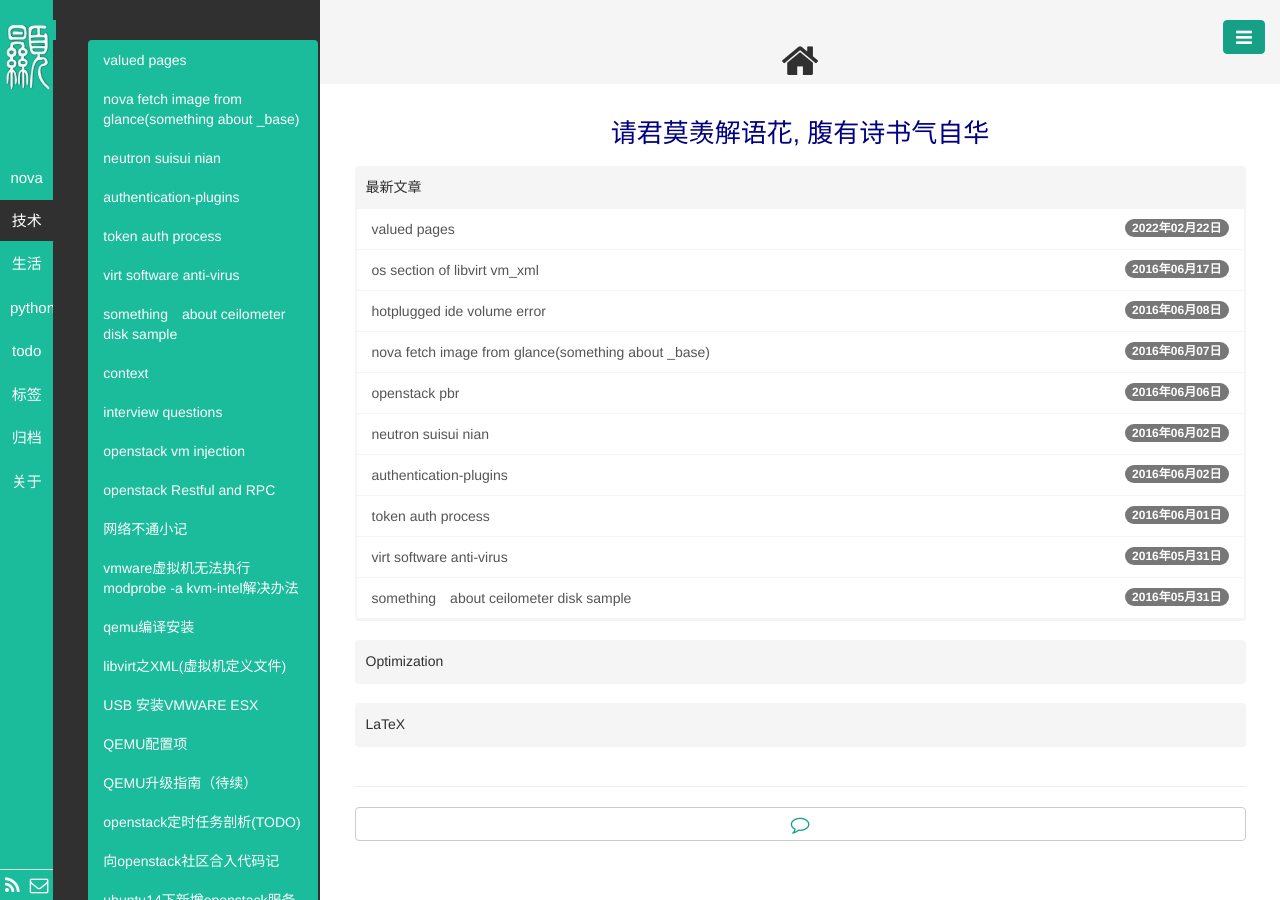
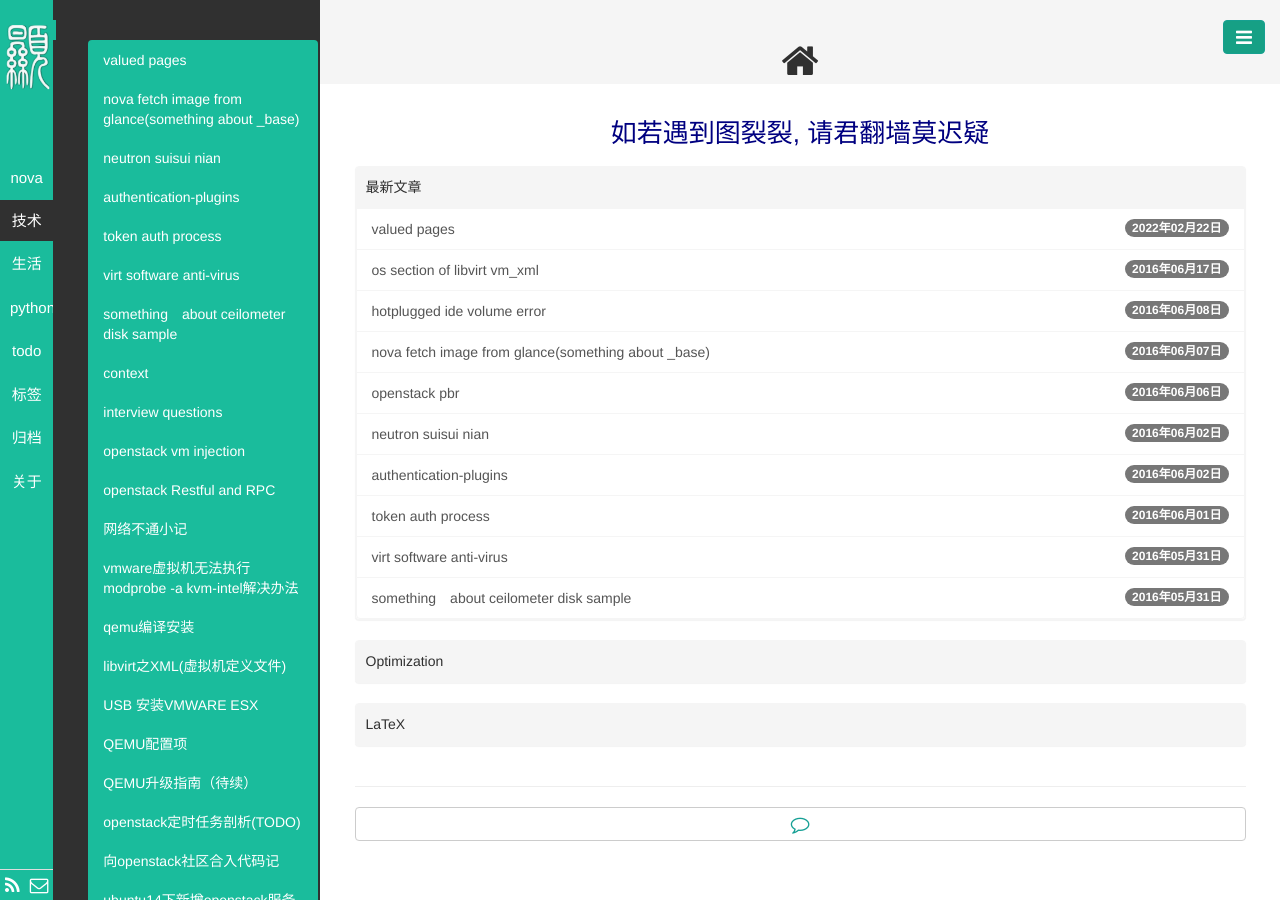
Before and after one commit to byHAN/byhan.github.io, a Jekyll site: the page built from index.html, in a window 1280 px wide. Built offline with Jekyll 4.4.1, drawn with Linux system fonts in a browser that asks for light colours; the list of posts is cut into pages by our own code.

Commit message:
Signed-off-by: byHAN <10821712@qq.com>

```diff
--- a/index.html
+++ b/index.html
@@ -4,7 +4,7 @@ title: <i class="fa fa-home fa-lg"></i>
 titlename: 首页
 ---
 <!--<br>-->
-<center><h3><font color="#000080">请</font><font color="#000080">君</font><font color="#000080">莫</font><font color="#000080">羡</font><font color="#000080">解</font><font color="#000080">语</font><font color="#000080">花, </font><font color="#000080">腹</font><font color="#000080">有</font><font color="#000080">诗</font><font color="#000080">书</font><font color="#000080">气</font><font color="#000080">自</font><font color="#000080">华</h3></center>
+<center><h3><font color="#000080">如</font><font color="#000080">若</font><font color="#000080">遇</font><font color="#000080">到</font><font color="#000080">图</font><font color="#000080">裂</font><font color="#000080">裂, </font><font color="#000080">请</font><font color="#000080">君</font><font color="#000080">翻</font><font color="#000080">墙</font><font color="#000080">莫</font><font color="#000080">迟</font><font color="#000080">疑</h3></center>
 <div class="row">
   <div class="col-md-12">
     <div class="panel panel-primary">
```
